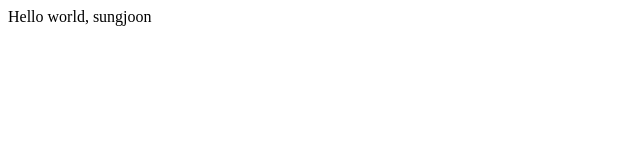
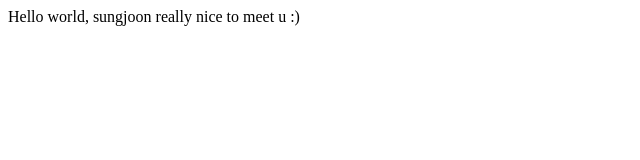
Before and after one commit to sungjoon/opentutorials-sungjoon, a plain HTML site: page index.html in a window 1280 px wide. Shown: the whole page, without its empty margins (0-640 px from the left). Drawn offline with Linux system fonts and the light colour scheme.

Commit message:
first version test

```diff
--- a/index.html
+++ b/index.html
@@ -20,5 +20,6 @@
 
     <body>
         Hello world, sungjoon
+        really nice to meet u :)
     </body>
 </html>
```
